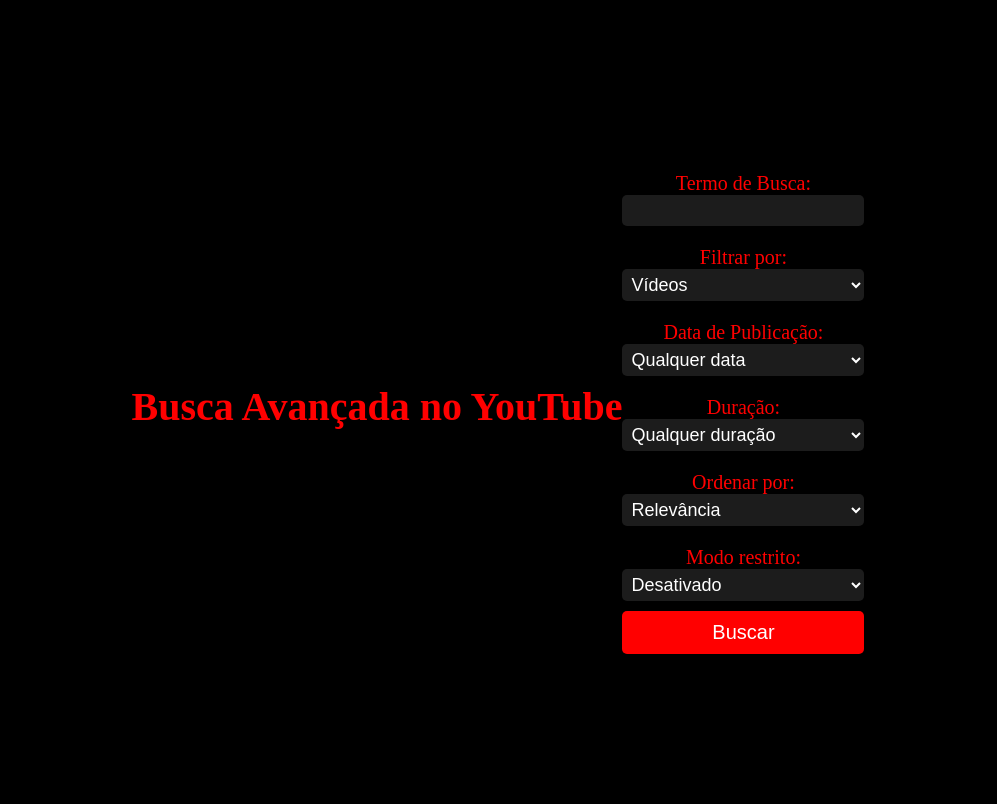
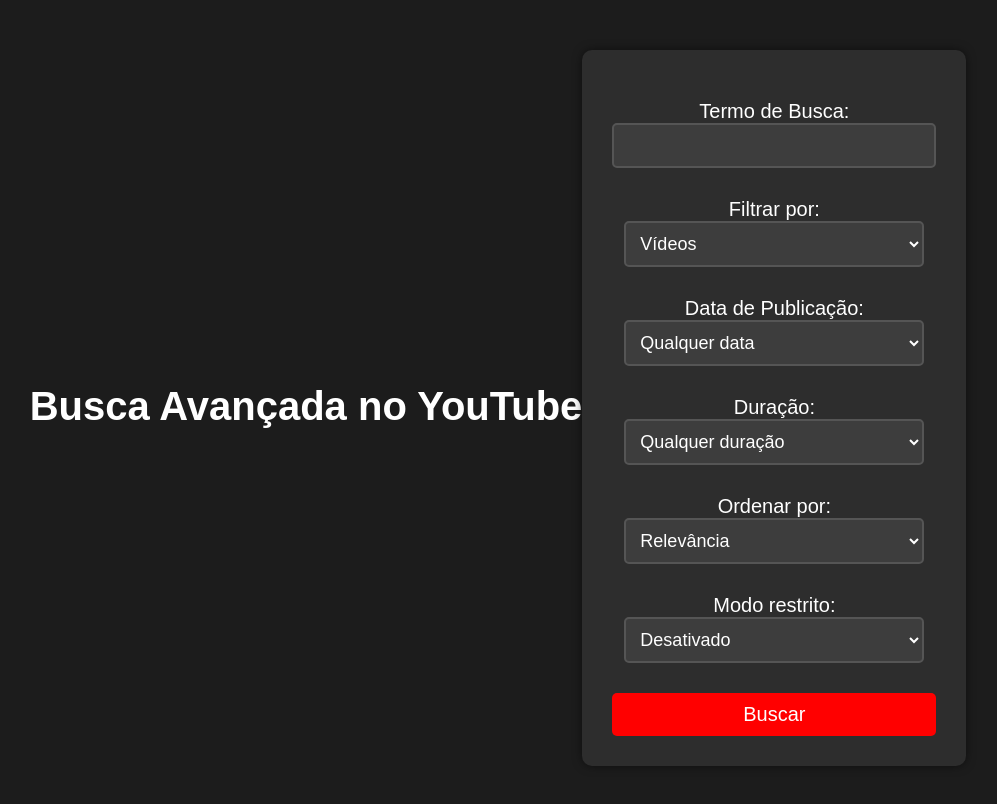
Before and after one commit to aajunior43/buscador-YouTube-, a plain HTML site: page index.html in a window 1280 px wide. Shown: the whole page, without its empty margins (142-1139 px from the left). Drawn offline with Linux system fonts and the light colour scheme.

Commit message:
Update index.html

```diff
--- a/index.html
+++ b/index.html
@@ -1,37 +1,44 @@
 <!DOCTYPE html>
-<html>
+<html lang="pt-br">
 <head>
+    <meta charset="UTF-8">
     <title>Busca Avançada no YouTube</title>
     <style>
         body {
-			background-color: black;
-			color: red;
+            background-color: #1c1c1c;
+            color: white;
             display: flex;
             justify-content: center;
             align-items: center;
             height: 100vh;
+            font-family: Arial, sans-serif;
         }
         form {
             display: flex;
             flex-direction: column;
             align-items: center;
+            border-radius: 10px;
+            background-color: #2d2d2d;
+            padding: 30px;
+            box-shadow: 0px 0px 10px rgba(0, 0, 0, 0.5);
         }
         label {
             display: block;
-			margin-top: 10px;
+            margin-top: 20px;
             font-size: 20px;
         }
         input[type="text"], select {
-			padding: 5px;
+            padding: 10px;
             font-size: 18px;
-			background-color: #1c1c1c;
+            background-color: #3d3d3d;
             color: white;
-			border: none;
+            border: 2px solid #555;
             border-radius: 5px;
             margin-bottom: 10px;
-			width: 100%;
+            width: 300px;
         }
         input[type="submit"] {
+            margin-top: 20px;
             padding: 10px;
             font-size: 20px;
             background-color: red;
@@ -40,16 +47,13 @@
             border-radius: 5px;
             cursor: pointer;
             width: 100%;
-			max-width: 300px;
         }
         h1 {
             font-size: 40px;
             margin-bottom: 30px;
             text-align: center;
         }
-		* {
-			box-sizing: border-box;
-		}
+        /* Estilização adicional para uma melhor aparência */
     </style>
 </head>
 <body>
@@ -58,7 +62,7 @@
 
     <form action="https://www.youtube.com/results" method="get" target="_blank">
         <label for="search_query">Termo de Busca:</label>
-		<input type="text" name="search_query" id="search_query">
+        <input type="text" name="search_query" id="search_query" required> <!-- Campo obrigatório -->
 
         <label for="sp">Filtrar por:</label>
         <select name="sp" id="sp">
@@ -70,27 +74,25 @@
         </select>
 
         <label for="date">Data de Publicação:</label>
-		<select name="search_sort" id="date">
+        <select name="search_upload_date" id="date"> <!-- Corrigido o nome do atributo -->
             <option value="">Qualquer data</option>
             <option value="day">Hoje</option>
             <option value="week">Esta semana</option>
             <option value="month">Este mês</option>
             <option value="year">Este ano</option>
-			<option value="custom">Intervalo personalizado</option>
         </select>
 
         <label for="duration">Duração:</label>
-		<select name="search_duration" id="duration">
+        <select name="search
+_duration" id="duration">
 <option value="">Qualquer duração</option>
-			<option value="short">Curto (&lt; 4 minutos)</option>
+<option value="short">Curto (< 4 minutos)</option>
 <option value="medium">Médio (4-20 minutos)</option>
-			<option value="long">Longo (&gt; 20 minutos)</option>
-		</select>
-
-		<label for="sort_by">Ordenar por:</label>
+<option value="long">Longo (> 20 minutos)</option>
+</select>    <label for="sort_by">Ordenar por:</label>
     <select name="search_sort" id="sort_by">
         <option value="relevance">Relevância</option>
-			<option value="upload_date">Data de upload</option>
+        <option value="date">Data de upload</option> <!-- Corrigido o valor da opção -->
         <option value="view_count">Número de visualizações</option>
         <option value="rating">Avaliação</option>
     </select>
@@ -104,6 +106,3 @@
 
     <input type="submit" value="Buscar">
 </form>
-
-</body>
-</html>
```
Lines whose indentation alone changed are shown as unchanged.
